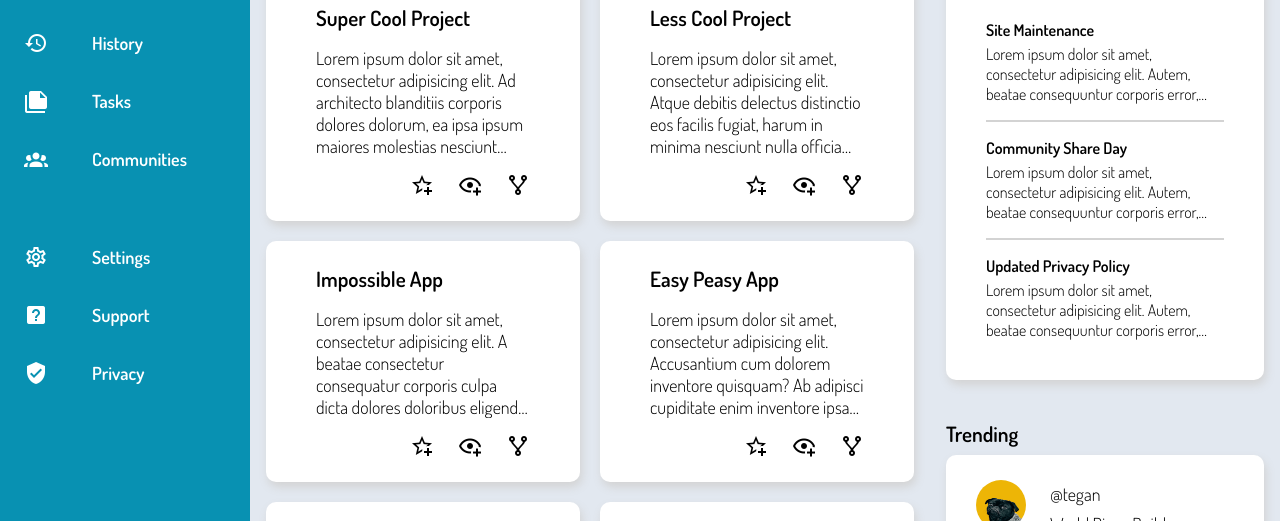
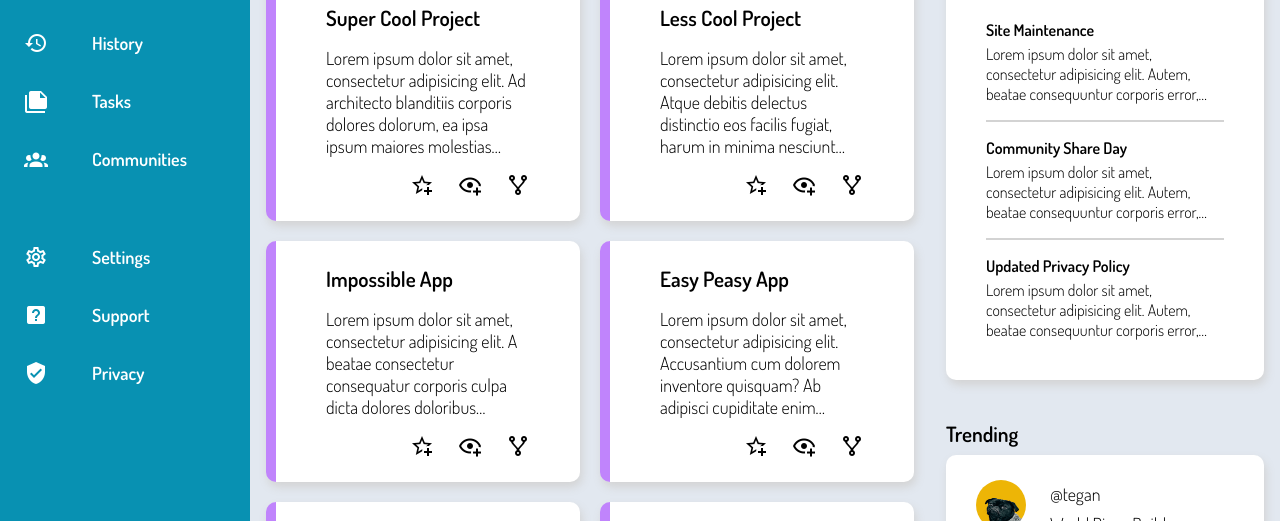
Before and after one commit to VitaliaSvirskaja/dashboard, a plain HTML site: page index.html in a window 1280 px wide. Shown: the part 279-800 px from the top of the page. Drawn offline with Linux system fonts and the light colour scheme.

Commit message:
added purple border on project items

```diff
--- a/style.css
+++ b/style.css
@@ -249,6 +249,7 @@ main {
     display: flex;
     flex-direction: column;
     gap: 16px;
+    border-left: 10px solid #c084fc;
 }
 
 .project-item span {
```
